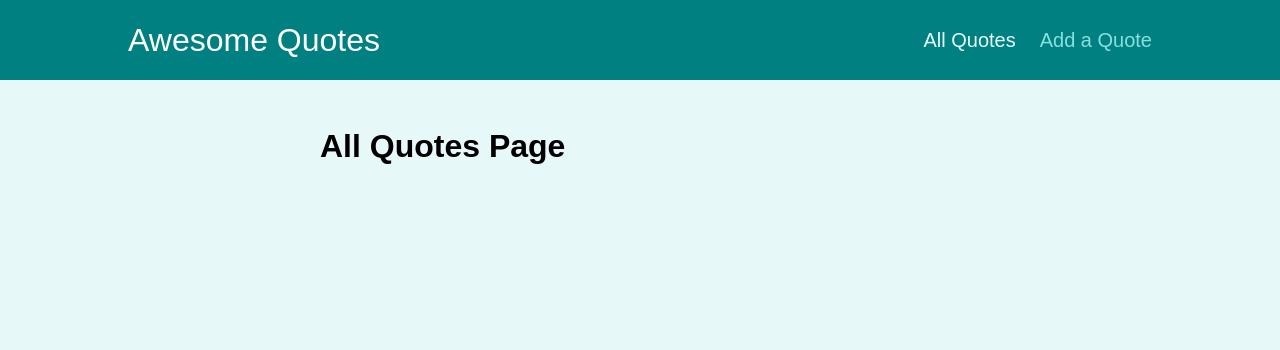
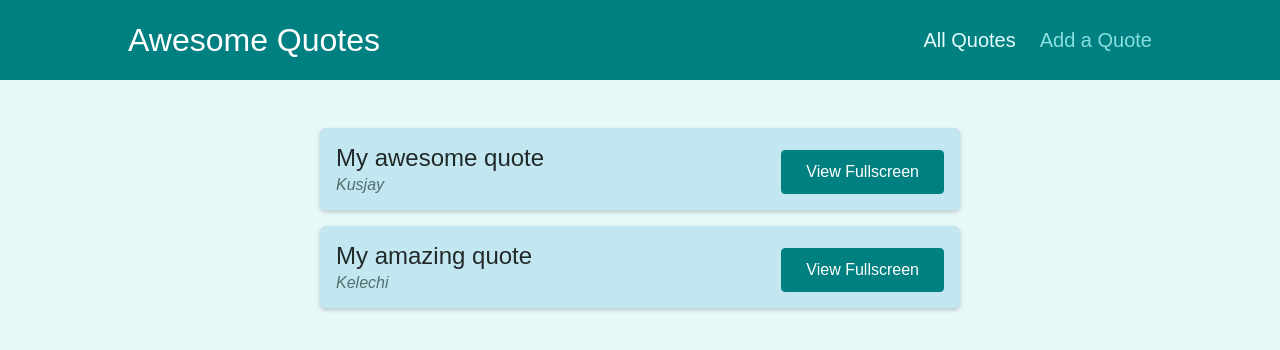
Before and after one commit to Kusjay/react-app-qoutes, a React (Create React App) app: page /quotes in a window 1280 px wide. Shown: the top 350 px of the page. Built offline with nearby package versions, Linux system fonts and the light colour scheme.

Commit message:
Added dummy data and more content

```diff
--- a/src/pages/AllQuotes.js
+++ b/src/pages/AllQuotes.js
@@ -1,7 +1,14 @@
 import React from 'react';
 
+import QuoteList from '../components/quotes/QuoteList';
+
+const DUMMY_QUOTES = [
+  { id: 'q1', author: 'Kusjay', text: 'My awesome quote' },
+  { id: 'q2', author: 'Kelechi', text: 'My amazing quote' },
+];
+
 const AllQuotes = () => {
-  return <h1>All Quotes Page</h1>;
+  return <QuoteList quotes={DUMMY_QUOTES} />;
 };
 
 export default AllQuotes;
--- a/src/pages/NewQuotes.js
+++ b/src/pages/NewQuotes.js
@@ -1,7 +1,13 @@
+import QuoteForm from '../components/quotes/QuoteForm';
+
 import React from 'react';
 
 const NewQuotes = () => {
-  return <h1>New Quote Page</h1>;
+  const addQuoteHandler = (quoteData) => {
+    console.log(quoteData);
+  };
+
+  return <QuoteForm onAddQuote={addQuoteHandler} />;
 };
 
 export default NewQuotes;
```
Also changed, not shown: 1 other file (tests, documents, lock files or other folders).
